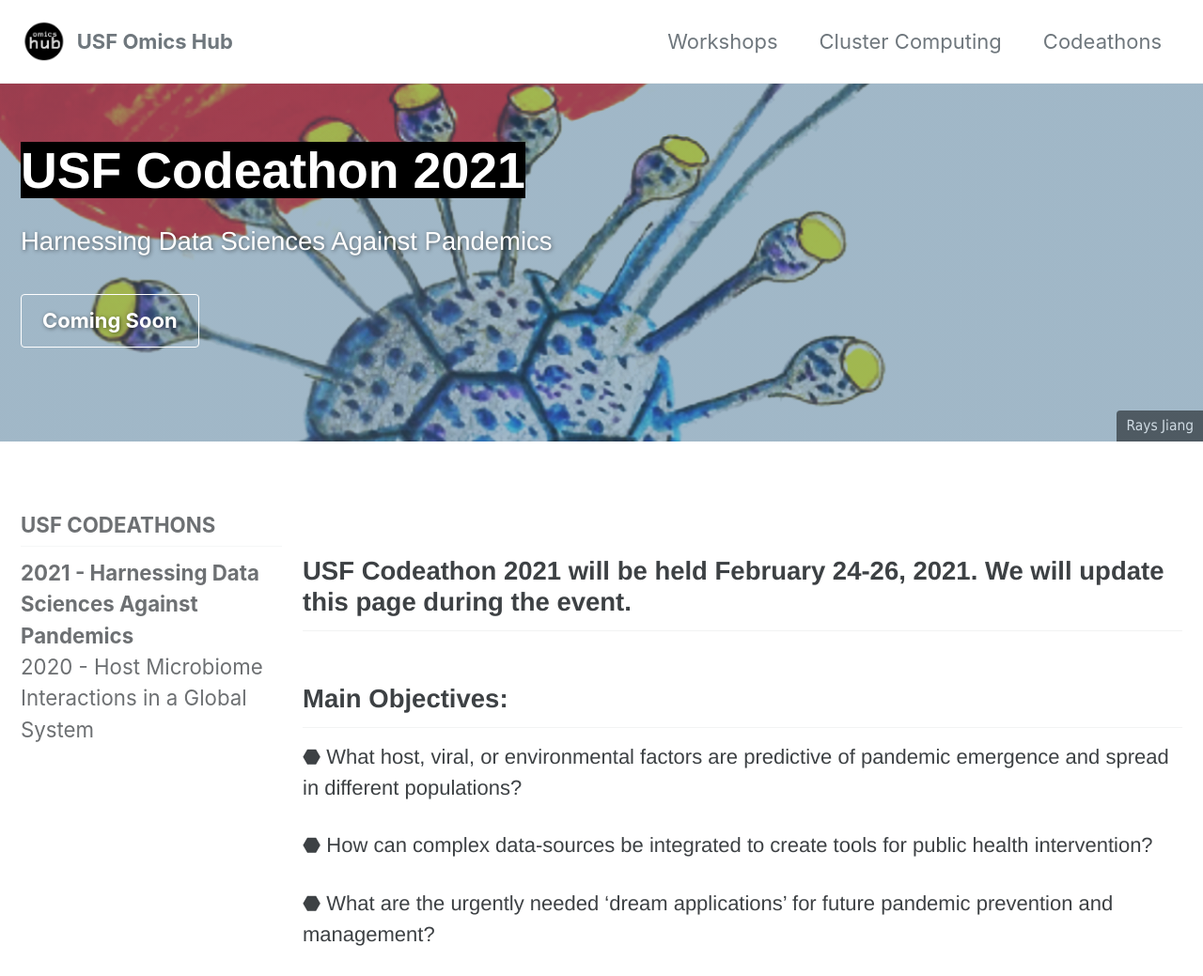
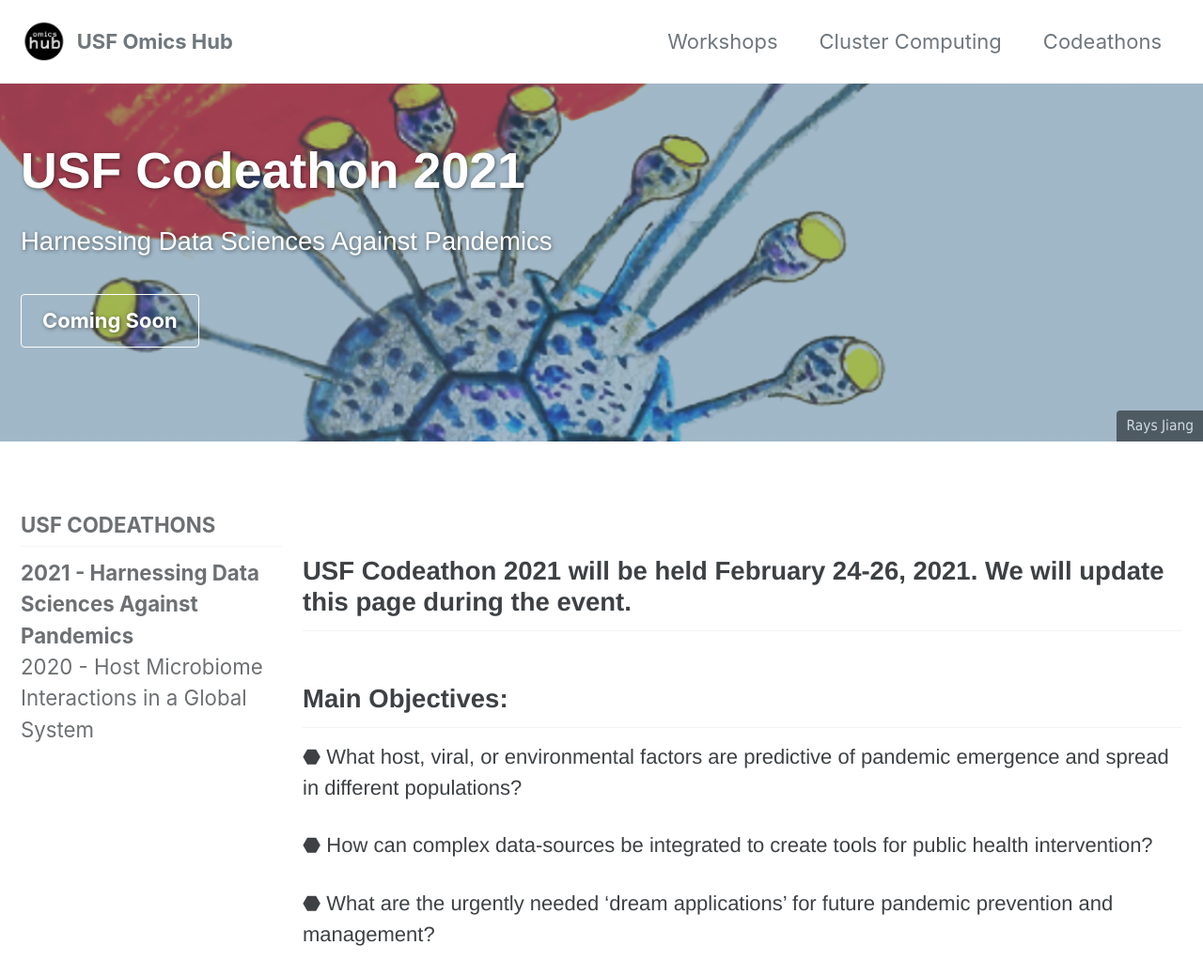
Before and after one commit to usfomicshub/usfomicshub.github.io, a Jekyll site: the page built from Codeathon/Codeathon2021/index.md, in a window 1280 px wide and 1039 px high. Shown: the whole window at 94% size. Built offline with Jekyll 4.4.1, drawn with Linux system fonts in a browser that asks for light colours; cached includes are drawn as plain includes.

Commit message:
Update index.md

```diff
--- a/Codeathon/Codeathon2021/index.md
+++ b/Codeathon/Codeathon2021/index.md
@@ -1,5 +1,5 @@
 ---
-title: <a style="background-color:black;color:white"> USF Codeathon 2021 </a>
+title: <a style="color:white"> USF Codeathon 2021 </a>
 layout: single
 header:
   overlay_image: /images/codeathon2021.png
```
